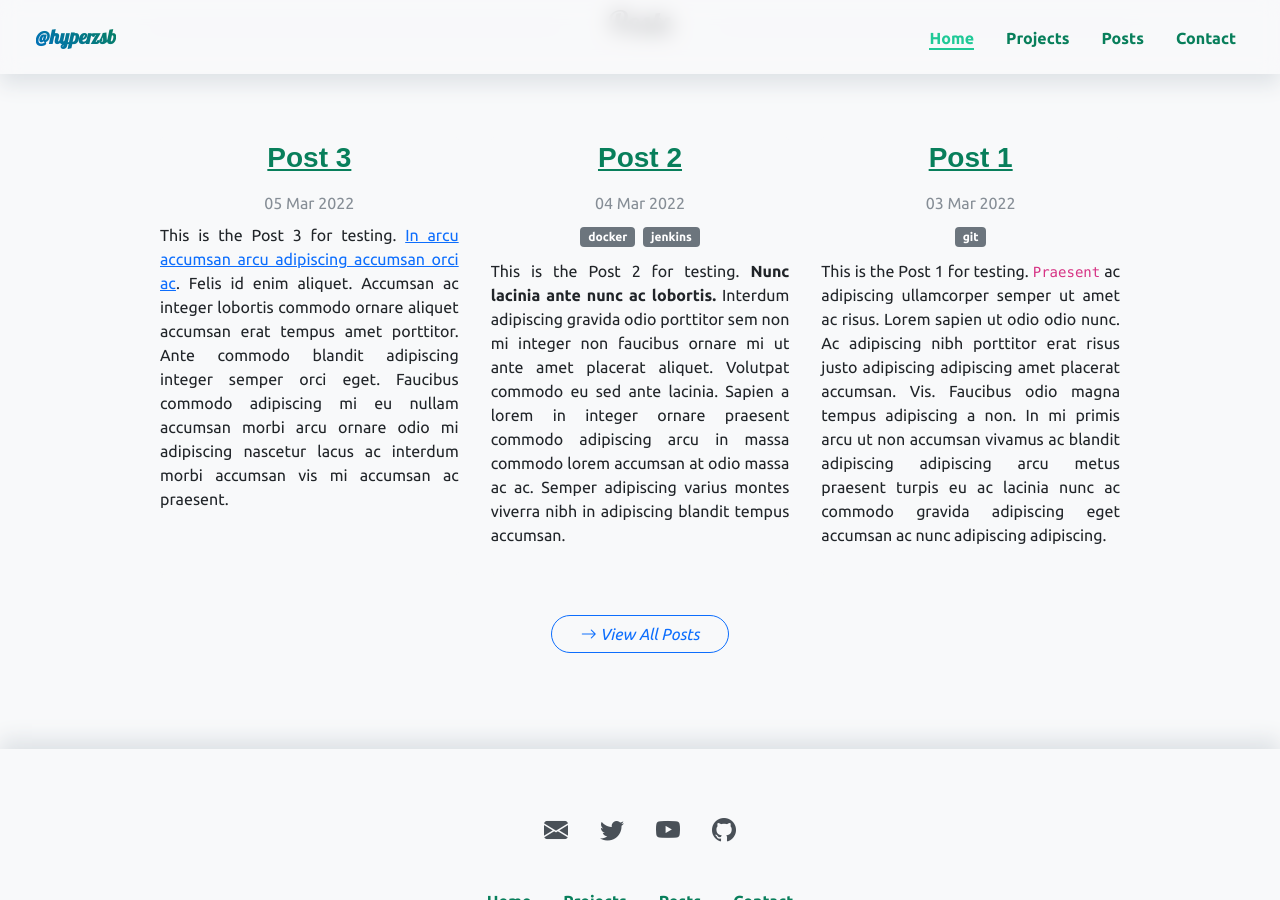
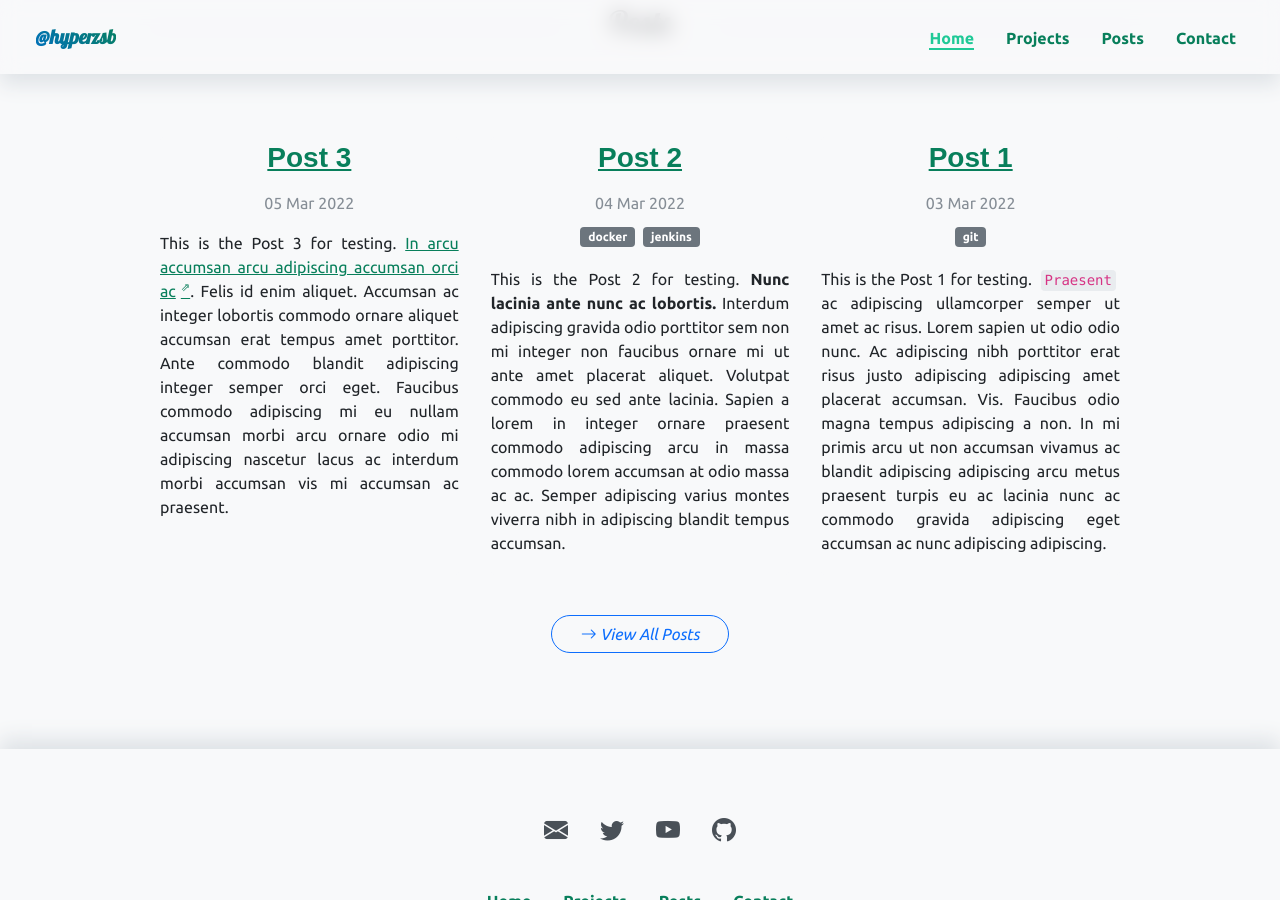
Before and after one commit to Hyperzsb/natalia-theme, a Jekyll site: the page built from _pages/index.html, in a window 1280 px wide and 900 px high, scrolled down 1463 px. Built offline with Jekyll 4.4.1, drawn with Linux system fonts in a browser that asks for light colours; some web fonts are replaced; a style sheet for code colours, icons or effects is not loaded.

Commit message:
fix(markdown): fix issues with unrendered Markdown on index, projects, and posts pages

```diff
--- a/_pages/index.html
+++ b/_pages/index.html
@@ -94,7 +94,7 @@ permalink: /
                         {% endfor %}
                     </div>
                     {% endif %}
-                    <div class="my-1 text-justify">{{ post.excerpt }}</div>
+                    <div class="my-1 text-justify markdown">{{ post.excerpt }}</div>
                 </div>
             </div>
         </div>
--- a/_pages/posts.html
+++ b/_pages/posts.html
@@ -31,7 +31,7 @@ permalink: /posts
                 {% endfor %}
             </div>
             {% endif %}
-            <p class="d-block my-3">{{ post.excerpt }}</p>
+            <div class="my-3 markdown">{{ post.excerpt }}</div>
         </div>
     </div>
     <div class="py-lg-2"></div>
--- a/_pages/projects.html
+++ b/_pages/projects.html
@@ -32,7 +32,7 @@ permalink: /projects
                 {% endfor %}
             </div>
             {% endif %}
-            <p class="d-block my-3">{{ project.excerpt }}</p>
+            <div class="my-3 markdown">{{ project.excerpt }}</div>
         </div>
         {% else %}
         <div class="col-lg-10">
@@ -46,7 +46,7 @@ permalink: /projects
                 {% endfor %}
             </div>
             {% endif %}
-            <p class="d-block my-3">{{ project.excerpt }}</p>
+            <div class="my-3 markdown">{{ project.excerpt }}</div>
         </div>
         {% endif %}
     </div>
```
